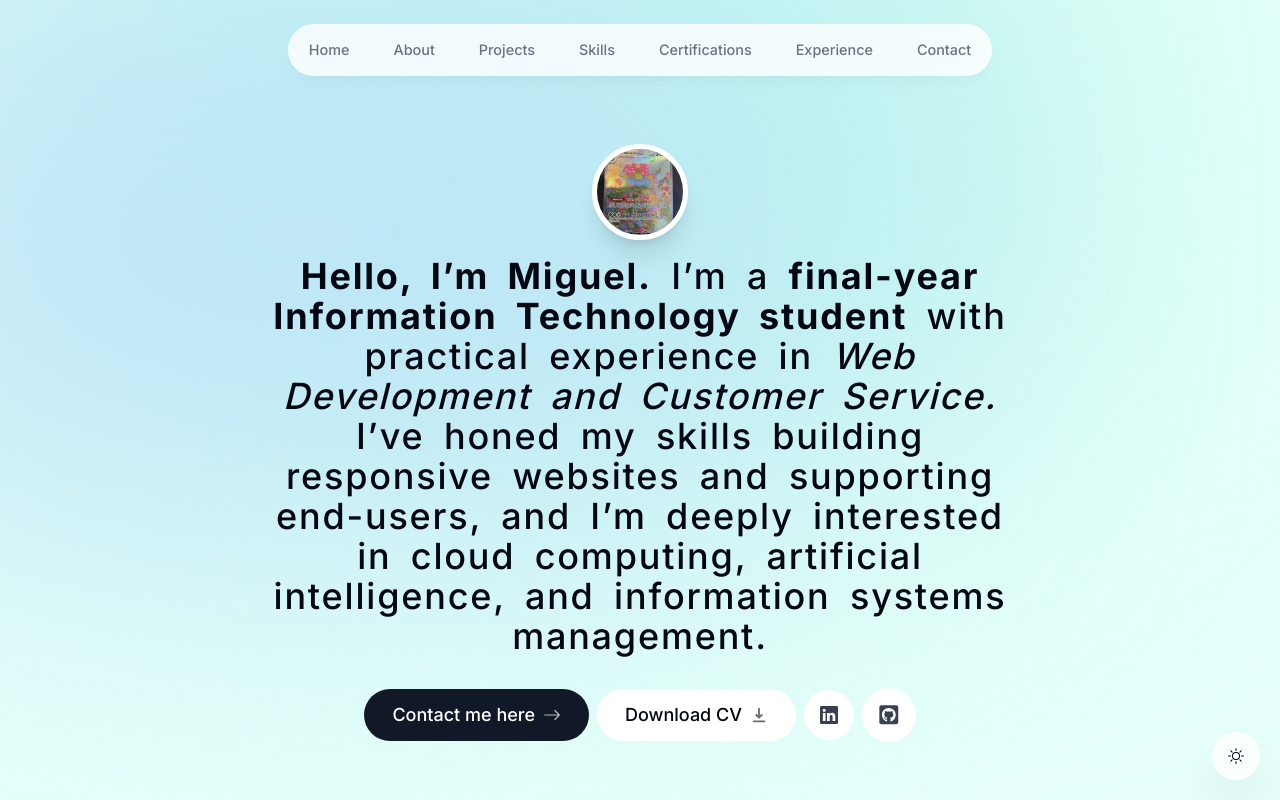
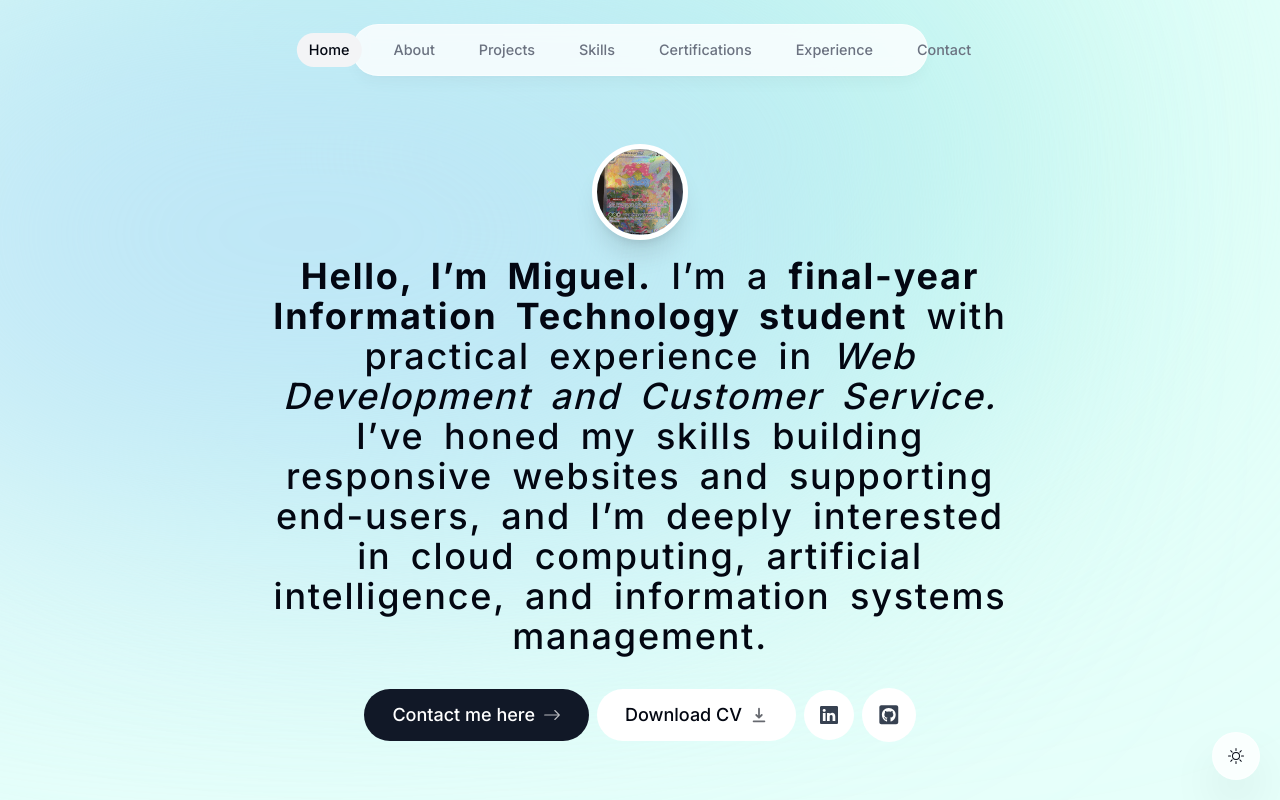
Before and after one commit to Miguell390/my-portfolio-website, a Next.js app: page / in a window 1280 px wide. Shown: the top 800 px of the page. Built offline with nearby package versions, Linux system fonts and the light colour scheme; no server answers.

Commit message:
Feat: add active section highlighting

```diff
--- a/components/header.tsx
+++ b/components/header.tsx
@@ -1,15 +1,22 @@
+// components/header.tsx
+
 "use client";
 
 import React from "react";
 import { motion } from "framer-motion";
 import Link from "next/link";
 import { links } from "@/lib/data";
+import clsx from "clsx"; // We need to install this library
+import { useActiveSectionContext } from "@/context/active-section-context";
 
 export default function Header() {
+    const { activeSection, setActiveSection, setTimeOfLastClick } =
+        useActiveSectionContext();
+
     return (
         <header className="z-[999] relative">
             <motion.div
-                className="fixed top-0 left-1/2 h-[4.5rem] w-full rounded-none border border-white border-opacity-40 bg-white bg-opacity-80 shadow-lg shadow-black/[0.03] backdrop-blur-[0.5rem] sm:top-6 sm:h-[3.25rem] sm:w-[44rem] sm:rounded-full dark:bg-gray-950 dark:border-black/40 dark:bg-opacity-75"
+                className="fixed top-0 left-1/2 h-[4.5rem] w-full rounded-none border border-white border-opacity-40 bg-white bg-opacity-80 shadow-lg shadow-black/[0.03] backdrop-blur-[0.5rem] sm:top-6 sm:h-[3.25rem] sm:w-[36rem] sm:rounded-full dark:bg-gray-950 dark:border-black/40 dark:bg-opacity-75"
                 initial={{ y: -100, x: "-50%", opacity: 0 }}
                 animate={{ y: 0, x: "-50%", opacity: 1 }}
             ></motion.div>
@@ -24,12 +31,31 @@
                             animate={{ y: 0, opacity: 1 }}
                         >
                             <Link
-                                className="flex w-full items-center justify-center px-3 py-3 hover:text-gray-950 transition dark:text-gray-500 dark:hover:text-gray-300 nav-link"
+                                className={clsx(
+                                    "flex w-full items-center justify-center px-3 py-3 hover:text-gray-950 transition dark:text-gray-500 dark:hover:text-gray-300",
+                                    {
+                                        "text-gray-950 dark:text-gray-200":
+                                            activeSection === link.name,
+                                    }
+                                )}
                                 href={link.hash}
+                                onClick={() => {
+                                    setActiveSection(link.name);
+                                    setTimeOfLastClick(Date.now());
+                                }}
                             >
                                 {link.name}
-
-
+                                {link.name === activeSection && (
+                                    <motion.span
+                                        className="bg-gray-100 rounded-full absolute inset-0 -z-10 dark:bg-gray-800"
+                                        layoutId="activeSection"
+                                        transition={{
+                                            type: "spring",
+                                            stiffness: 380,
+                                            damping: 30,
+                                        }}
+                                    ></motion.span>
+                                )}
                             </Link>
                         </motion.li>
                     ))}
```
Also changed, not shown: lib/types.ts (renamed from lib/typs.ts).
